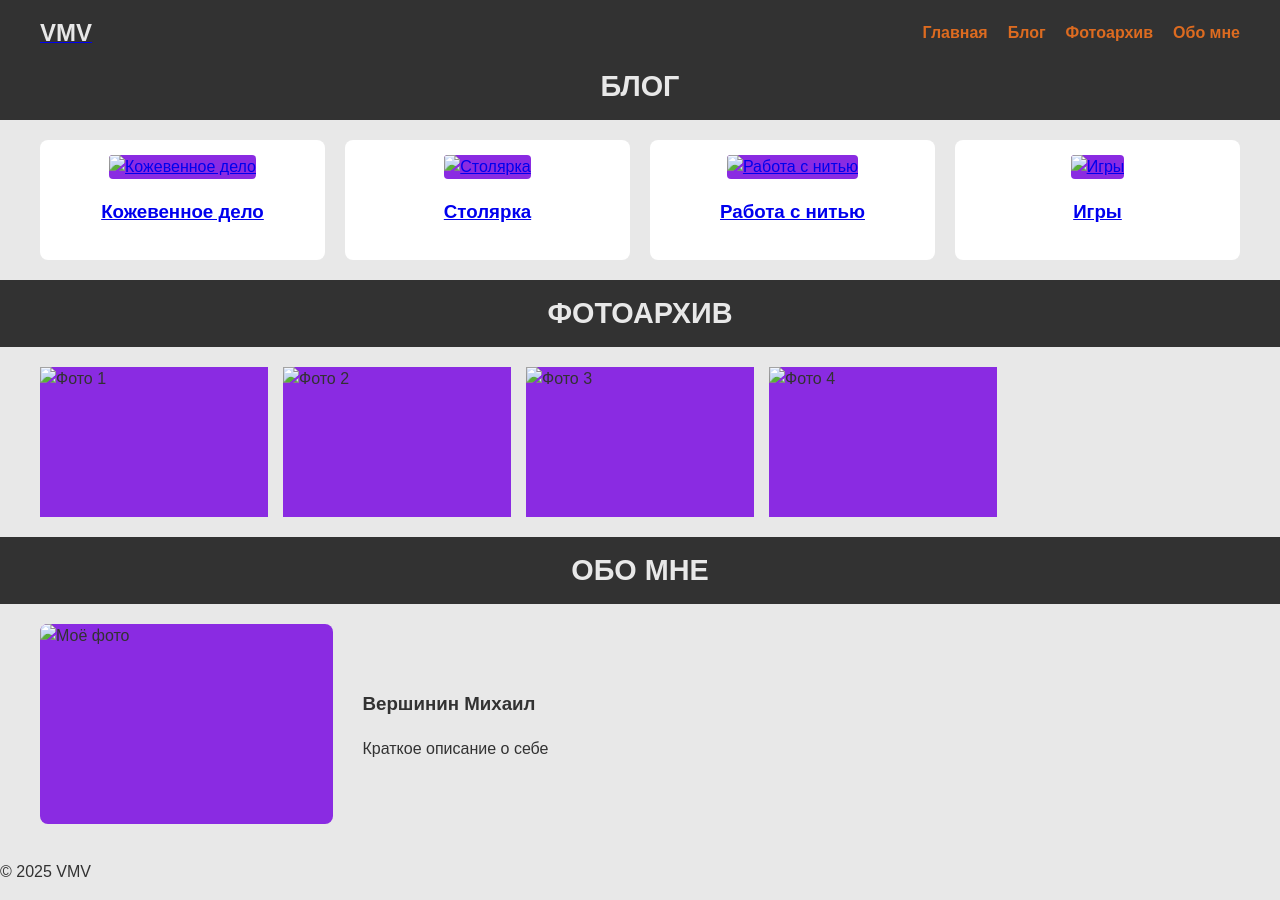
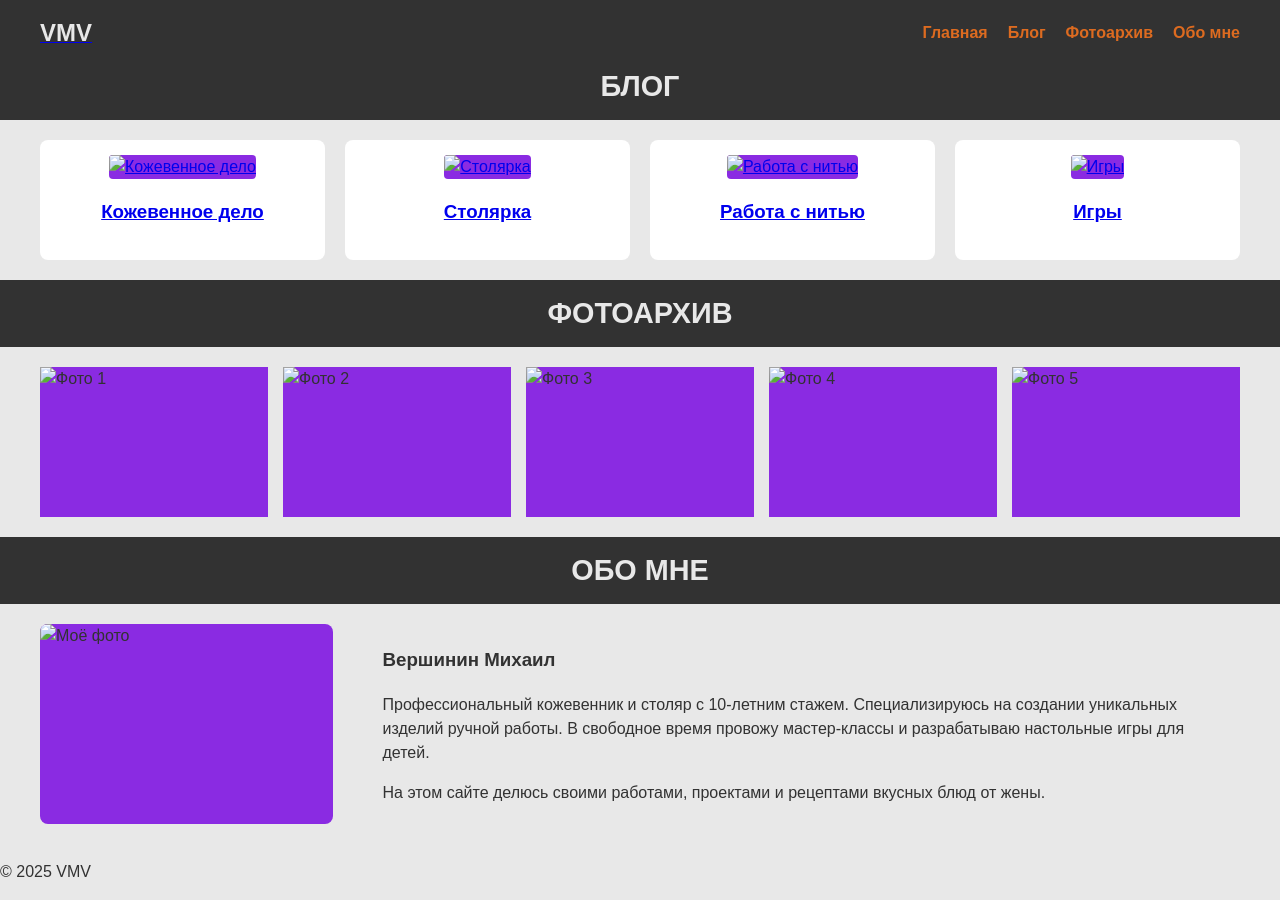
Before and after one commit to VershininMV/vershininmv.github.io, a Jekyll site: the page built from index.md, in a window 1280 px wide and 900 px high, scrolled down 373 px. Built offline with Jekyll 4.4.1, drawn with Linux system fonts in a browser that asks for light colours.

Commit message:
Update index.md

```diff
--- a/index.md
+++ b/index.md
@@ -3,7 +3,7 @@ layout: default
 title: Главная
 ---
 
-<!-- Hero-секция с фиолетовым фоном -->
+<!-- Hero-секция -->
 <section class="hero"></section>
 
 <!-- Разделитель "Блог" -->
@@ -14,27 +14,20 @@ title: Главная
 <!-- Категории блога -->
 <section class="content-section">
   <div class="categories">
-    <!-- Карточка 1 -->
     <a href="/blog/leather/" class="category">
-      <img alt="Кожевенное дело"> <!-- Фиолетовый фон вместо изображения -->
+      <img alt="Кожевенное дело">
       <h3>Кожевенное дело</h3>
     </a>
-
-    <!-- Карточка 2 -->
     <a href="/blog/wood/" class="category">
-      <img alt="Столярка"> <!-- Фиолетовый фон -->
+      <img alt="Столярка">
       <h3>Столярка</h3>
     </a>
-
-    <!-- Карточка 3 -->
     <a href="/blog/thread/" class="category">
-      <img alt="Работа с нитью"> <!-- Фиолетовый фон -->
+      <img alt="Работа с нитью">
       <h3>Работа с нитью</h3>
     </a>
-
-    <!-- Карточка 4 -->
     <a href="/blog/games/" class="category">
-      <img alt="Игры"> <!-- Фиолетовый фон -->
+      <img alt="Игры">
       <h3>Игры</h3>
     </a>
   </div>
@@ -45,13 +38,14 @@ title: Главная
   <h2>ФОТОАРХИВ</h2>
 </section>
 
-<!-- Галерея -->
+<!-- Галерея (5 изображений) -->
 <section class="content-section">
   <div class="gallery">
-    <img alt="Фото 1"> <!-- Фиолетовый фон -->
-    <img alt="Фото 2"> <!-- Фиолетовый фон -->
-    <img alt="Фото 3"> <!-- Фиолетовый фон -->
-    <img alt="Фото 4"> <!-- Фиолетовый фон -->
+    <img alt="Фото 1">
+    <img alt="Фото 2">
+    <img alt="Фото 3">
+    <img alt="Фото 4">
+    <img alt="Фото 5">
   </div>
 </section>
 
@@ -63,10 +57,11 @@ title: Главная
 <!-- Секция "Обо мне" -->
 <section class="content-section">
   <div class="about">
-    <img alt="Моё фото"> <!-- Фиолетовый фон -->
-    <div>
+    <img alt="Моё фото">
+    <div class="about-content">
       <h3>Вершинин Михаил</h3>
-      <p>Краткое описание о себе</p>
+      <p>Профессиональный кожевенник и столяр с 10-летним стажем. Специализируюсь на создании уникальных изделий ручной работы. В свободное время провожу мастер-классы и разрабатываю настольные игры для детей.</p>
+      <p>На этом сайте делюсь своими работами, проектами и рецептами вкусных блюд от жены.</p>
     </div>
   </div>
 </section>
```
